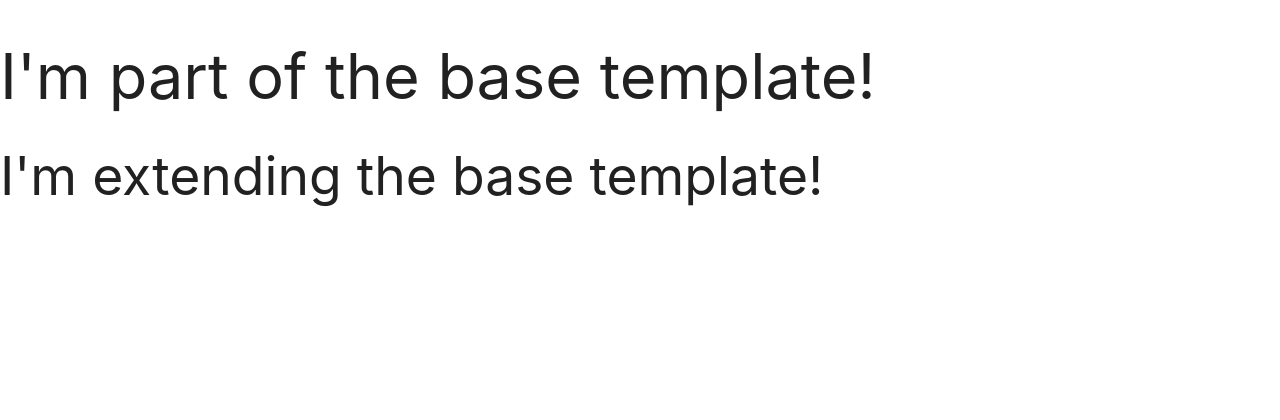
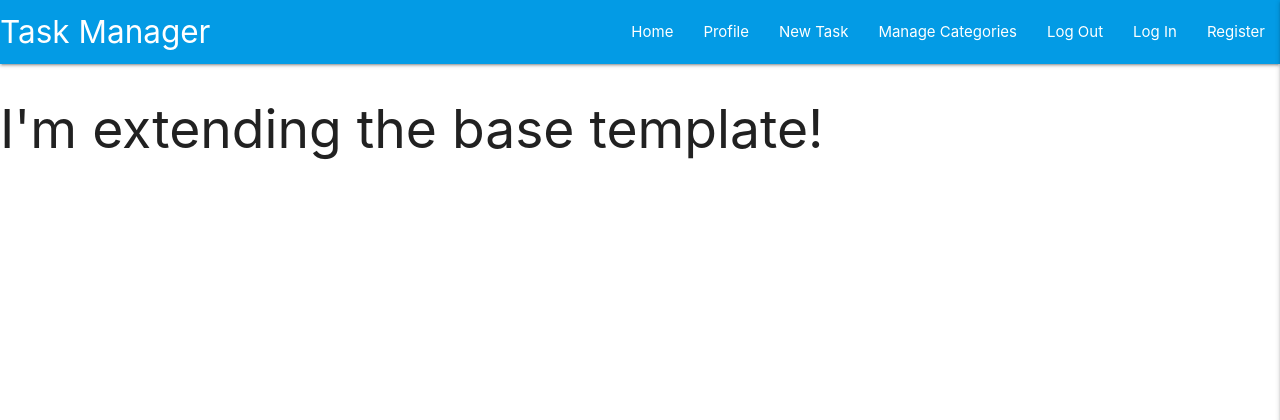
Before and after one commit to pauld0051/flask-task-manager, a Flask app: page / in a window 1280 px wide. Shown: the top 420 px of the page. Run offline with Flask 2, Linux system fonts and the light colour scheme; data that the repository does not hold is empty; some libraries are stand-ins or nearby versions.

Commit message:
Add register template

```diff
--- a/app.py
+++ b/app.py
@@ -4,6 +4,7 @@ from flask import (
     redirect, request, session, url_for)
 from flask_pymongo import PyMongo
 from bson.objectid import ObjectId
+from werkzeug.security import generate_password_hash, check_password_hash
 if os.path.exists("env.py"):
     import env
 
@@ -23,6 +24,10 @@ def get_tasks():
     tasks = mongo.db.tasks.find()
     return render_template("tasks.html", tasks=tasks)
 
+@app.route("/register", methods=["GET", "POST"])
+def register():
+    return render_template("register.html")
+
 
 if __name__ == "__main__":
     app.run(host=os.environ.get("IP"),
--- a/static/js/script.js
+++ b/static/js/script.js
@@ -0,0 +1,7 @@
+/*
+    jQuery for MaterializeCSS initialization
+*/
+
+$(document).ready(function () {
+    $(".sidenav").sidenav({edge: "right"});
+});
--- a/templates/base.html
+++ b/templates/base.html
@@ -13,15 +13,44 @@
     <title>Task Manager</title>
 </head>
 <body>
+<header>
+        <!-- top navbar -->
+		<nav class="nav-extended text-shadow light-blue darken-1">
+			<div class="nav-wrapper">
+				<a href="{{ url_for('get_tasks') }}" class="brand-logo">Task Manager</a>
+				<a href="#" data-target="mobile-demo" class="sidenav-trigger right"><i class="fas fa-bars"></i></a>
+				<ul class="right hide-on-med-and-down">
+					<li><a href="{{ url_for('get_tasks') }}">Home</a></li>
+					<li><a href="#">Profile</a></li>
+					<li><a href="#">New Task</a></li>
+					<li><a href="#">Manage Categories</a></li>
+					<li><a href="#">Log Out</a></li>
+					<li><a href="#">Log In</a></li>
+					<li><a href="{{ url_for('register') }}">Register</a></li>
+				</ul>
+			</div>
+		</nav>
 
-    <h1>I'm part of the base template!</h1>
+        <!-- mobile sidenav -->
+		<ul class="sidenav" id="mobile-demo">
+            <li><h4 class="center-align light-blue-text text-darken 4">Task Manager</h4></li>
+            <li><a href="{{ url_for('get_tasks') }}">Home</a></li>
+            <li><a href="#">Profile</a></li>
+            <li><a href="#">New Task</a></li>
+            <li><a href="#">Manage Categories</a></li>
+            <li><a href="#">Log Out</a></li>
+            <li><a href="#">Log In</a></li>
+            <li><a href="{{ url_for('register') }}">Register</a></li>
+		</ul>
+	</header>
+
     {% block content %}
     {% endblock %}
 
 <!-- Minified jQuery -->
-    <script src="http://code.jquery.com/jquery-3.5.1.min.js"></script>
+<script src="https://code.jquery.com/jquery-3.5.1.min.js" integrity="sha256-9/aliU8dGd2tb6OSsuzixeV4y/faTqgFtohetphbbj0=" crossorigin="anonymous"></script>
 <!-- Compiled and minified JavaScript -->
-    <script src="https://cdnjs.cloudflare.com/ajax/libs/materialize/1.0.0/js/materialize.min.js"></script>
+<script src="https://cdnjs.cloudflare.com/ajax/libs/materialize/1.0.0/js/materialize.min.js"></script>
 <script src="{{ url_for('static', filename='js/script.js') }}"></script>
 <!-- Custom injected scripts -->
 {% block scripts %}
```
Also changed, not shown: templates/register.html (added, +35 -0 lines).
